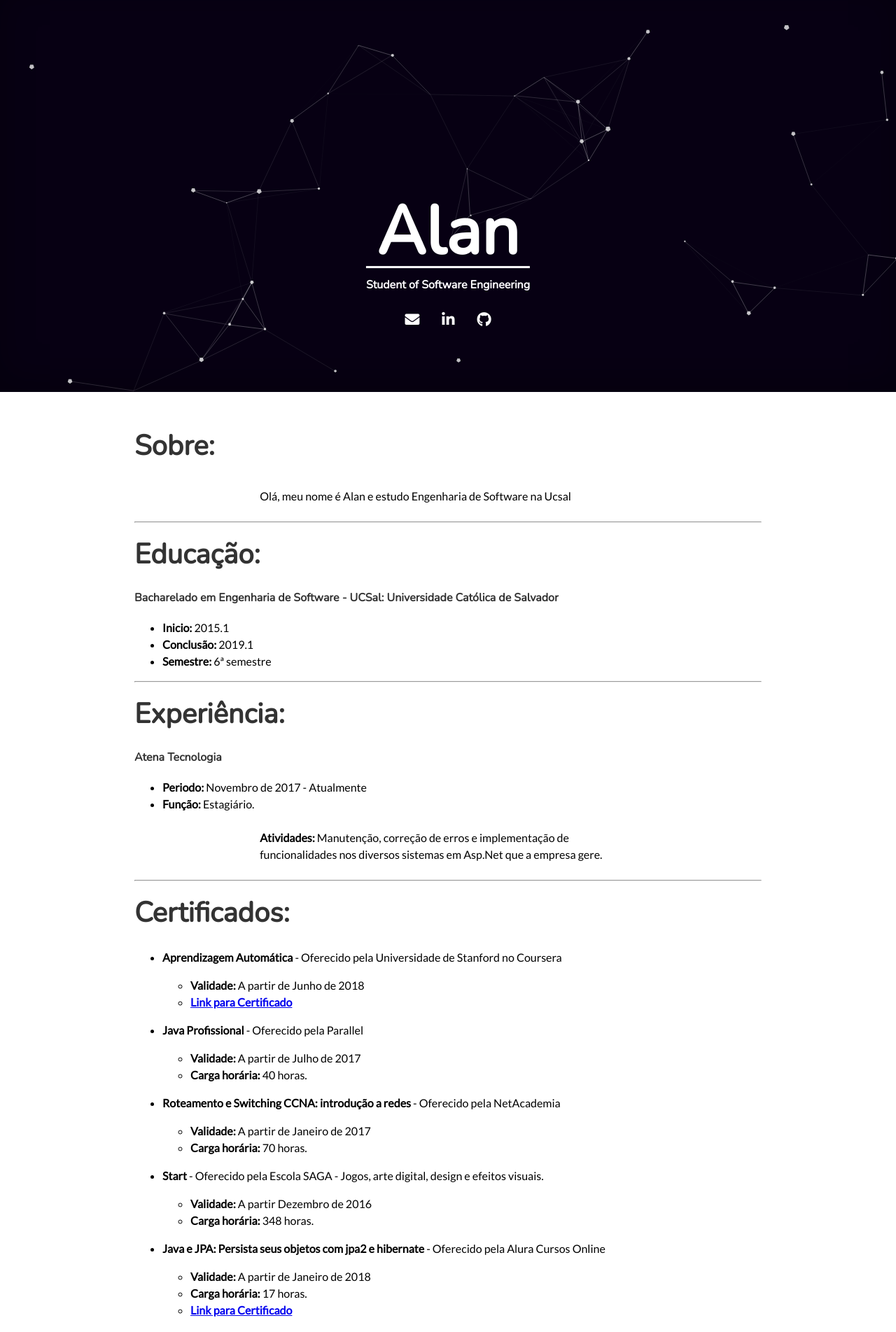
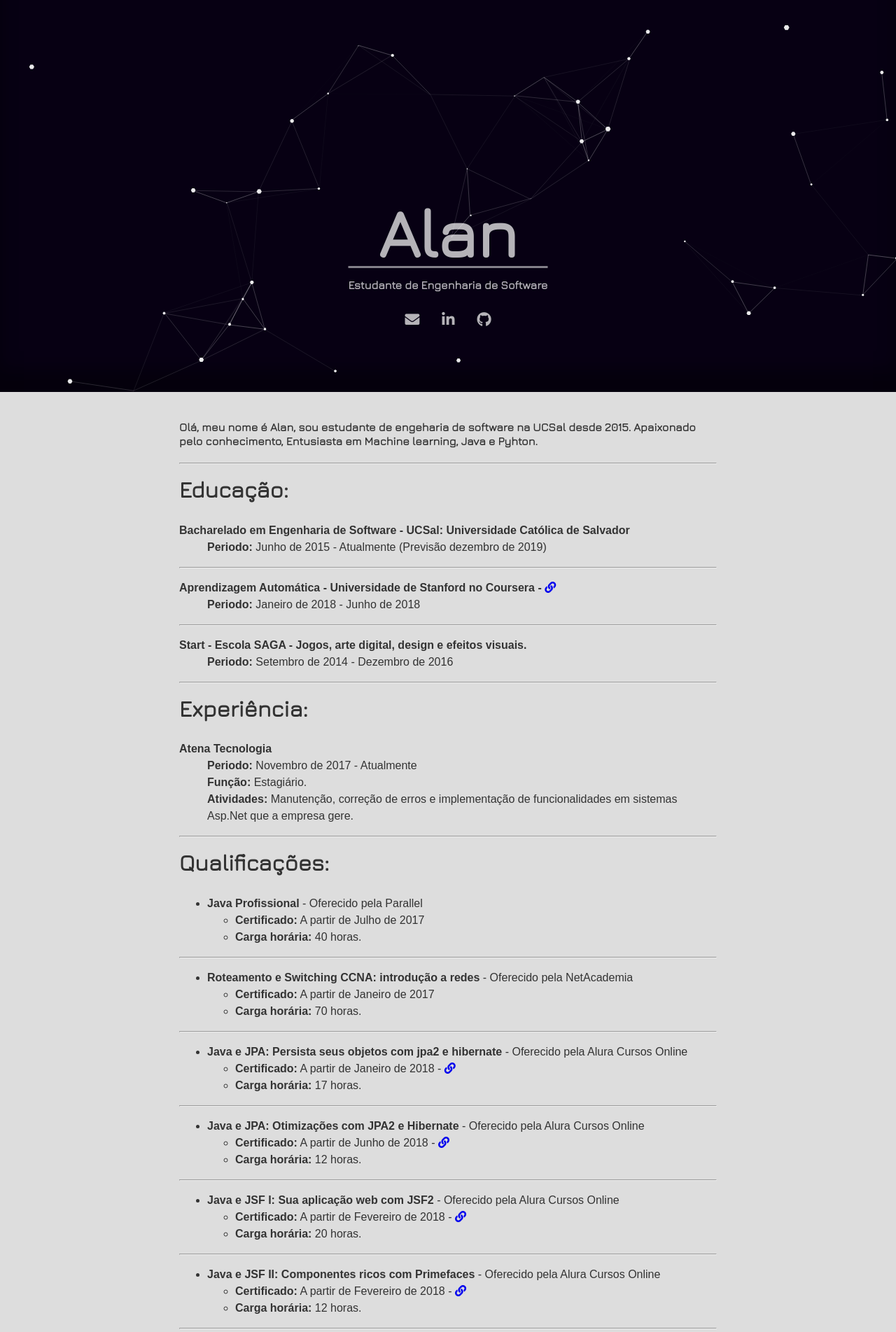
Before and after one commit to alanfgn/alanfgn.github.io, a Jekyll site: the page built from index.md, in a window 1280 px wide. Shown: the top 1903 px of the page at 70% size. Built offline with Jekyll 4.4.1, drawn with Linux system fonts in a browser that asks for light colours; nearby versions of some CDN libraries; some web fonts are replaced; some of the changed text lies outside the part shown.

Commit message:
Mudanças na fonte e conteudo

```diff
--- a/Gemfile
+++ b/Gemfile
@@ -9,9 +9,6 @@ source "https://rubygems.org"
 # This will help ensure the proper Jekyll version is running.
 # Happy Jekylling!
 gem "jekyll", "~> 3.8.3"
-
-# This is the default theme for new Jekyll sites. You may change this to anything you like.
-gem "minima", "~> 2.0"
 
 # If you want to use GitHub Pages, remove the "gem "jekyll"" above and
 # uncomment the line below. To upgrade, run `bundle update github-pages`.
--- a/_config.yml
+++ b/_config.yml
@@ -14,8 +14,7 @@
 # You can create any custom variable you would like, and they will be accessible
 # in the templates via {{ site.myvariable }}.
 
-title: Alan
-subtitle: Student of Software Engineering
+title: Alan Fagundes
 description: >- # this means to ignore newlines until "baseurl:"
   Hey, i'm Alan. I'am a sudent of Software Enginering at UCSal.
 baseurl: "" # the subpath of your site, e.g. /blog
@@ -23,7 +22,7 @@ url: "" # the base hostname & protocol for your site, e.g. http://example.com
 
 nick: alanfgn
 email: alan.souza.fagundes@gmail.com
-twitter: https://twitter.com/alanfgn
+# twitter: https://twitter.com/alanfgn
 github:  https://github.com/alanfgn
 linkedin: https://www.linkedin.com/in/alan-souza-fagundes/
 
--- a/_includes/footer.html
+++ b/_includes/footer.html
@@ -1,6 +1,6 @@
 <div id="footer">
     <p>
-        @{{site.nick}}
+        Feito por Alan ({{site.nick}})
     </p>
 
     <script src="//cdn.jsdelivr.net/particles.js/2.0.0/particles.min.js"></script>
--- a/_includes/head.html
+++ b/_includes/head.html
@@ -1,13 +1,11 @@
 <head>
-
     <title>{{ site.title }}</title>
 
     <meta charset="utf-8">
     <meta name="viewport" content="width=device-width, initial-scale=1">
-    <meta name="description" content="{{ site.description | strip_html | strip_newlines}}">
 
     <link rel="stylesheet" href="{{ " /assets/css/main.css " | prepend: site.baseurl }}">
     <link rel="stylesheet" href="https://use.fontawesome.com/releases/v5.1.0/css/all.css" integrity="sha384-lKuwvrZot6UHsBSfcMvOkWwlCMgc0TaWr+30HWe3a4ltaBwTZhyTEggF5tJv8tbt"
         crossorigin="anonymous">
-    <link href="https://fonts.googleapis.com/css?family=Lato|Nunito" rel="stylesheet">
+    <link href="https://fonts.googleapis.com/css?family=Jura|Spinnaker" rel="stylesheet">
 </head>
--- a/_includes/header.html
+++ b/_includes/header.html
@@ -2,17 +2,16 @@
   <div class="header">
 
     <div class="title">
-      <h1 >
-        <span>{{site.title}}</span>
+      <h1>
+        <span class="glitch">Alan</span>
       </h1>
     </div>
 
     <div class="subtitle">
-      <h3 >
-        <span>{{site.subtitle}}</span>
+      <h3>
+        <span>Estudante de Engenharia de Software</span>
       </h3>
     </div>
-
 
     <div class="icons">
       <a aria-label="Email" href="{{site.email}}">
--- a/assets/css/main.css
+++ b/assets/css/main.css
@@ -7,18 +7,16 @@ body, html {
   line-height: 1.5;
   padding: 0;
   margin: 0;
-  font-family: 'Lato', sans-serif;
+  font-family: 'Spinnaker', sans-serif;
+  background-color: #ddd;
+  color: #333
 }
 
-article, aside, footer, header, nav, section {
-  display: block
-}
-
-h1, h2, h3, h4, stong {
-  font-family: 'Nunito', sans-serif;
+h1, h2, h3, h4{
+  font-family: 'Jura', sans-serif;
   margin-top: 0.5em;
   line-height: 1.25;
-  color: #333
+
 }
 
 h1 {
@@ -41,34 +39,26 @@ ol, ul {
   padding-left: 40px
 }
 
-figure, ol, p, ul {
-  margin: 1em 0
-}
-
-a img {
-  border: none
-}
-
-sub, sup {
-  line-height: 0
+main{
+  padding: 2rem 20%;
 }
 
 p{
   padding: 0.5rem 20%;
 }
 
-main{
-  padding: 2rem 15%;
-}
-
 @media only screen and (max-width:550px) {
    p {
     padding: 0.5rem 10%;
   }
+
+  main{
+    padding: 1rem 10%;
+  }
 }
 
 #background, footer{
-  background-color: #070013;
+  background-color: rgb(7, 0, 19);
 }
 
 #background {
@@ -79,7 +69,7 @@ main{
   background-size: cover;
   background-attachment: fixed;
   background-repeat: no-repeat;
-  box-shadow: 0 -1rem 50px rgba(0,0,0,0.3)inset;
+  box-shadow: 0 -2rem 25px rgba(0,0,0, 0.4) inset;
 }
 
 #background .particles-js-canvas-el {
@@ -88,11 +78,12 @@ main{
 }
 
 
+
 .header {
   z-index: 1;
   text-align: center;
-  color: #fff;
   position: absolute;
+  color: rgba(255, 255, 255, 0.7);
   top: 40%;
   left: 50%;
   margin: 0 auto;
@@ -101,12 +92,12 @@ main{
 }
 
 .header .title h1{
+  color: inherit;
   font-size: 6rem;
   display: block;
   line-height: 1;
-  color: #fff;
   word-spacing: 2em;
-  border-bottom: 0.2rem solid #fff;
+  border-bottom: 0.2rem solid rgba(255, 255, 255, 0.5);
   margin-bottom: 1rem;
 }
 
@@ -118,10 +109,10 @@ main{
 }
 
 .header .subtitle h3 {
+  color: inherit;
   font-size: 1rem;
   display: block;
   line-height: 1;
-  color: #fff;
   padding-top: 0;
   }
 
@@ -137,9 +128,8 @@ main{
   text-align: center
 }
 
-
 .icons a {
-  color: #fff;
+  color: inherit;
   text-decoration: none;
   font-size: 1.3rem;
   margin: 1rem;
@@ -156,133 +146,6 @@ main{
   }
 }
 
-
-#about {
-  width: 90%;
-  margin: 0 auto;
-  max-width: 960px
-}
-
-@media only screen and (min-width:550px) {
-  #about {
-    width: 80%
-  }
-}
-
-.tech {
-  margin: 10px
-}
-
-.user {
-  text-align: center;
-  font-size: 60px;
-  display: flex;
-  flex-direction: row;
-  flex-wrap: wrap;
-  justify-content: space-between
-}
-
-.user p {
-  font-size: 16px
-}
-
-@media only screen and (min-width:550px) {
-  .user {
-    flex-wrap: nowrap;
-    font-size: 75px
-  }
-}
-
-.user-details {
-  text-align: center;
-  margin: 5px auto
-}
-
-#projects {
-  display: flex;
-  flex-direction: column;
-  justify-content: space-between;
-  width: 90%;
-  max-width: 960px;
-  margin: 0 auto
-}
-
-@media only screen and (min-width:550px) {
-  #projects {
-    width: 80%
-  }
-}
-
-.user-projects {
-  margin: 20px auto
-}
-
-.user-projects img {
-  max-width: 100%;
-  height: auto;
-  border-radius: 5px
-}
-
-.user-projects h5, body {
-  margin: 0
-}
-
-.user-projects li {
-  color: #1a222c;
-  font-size: 1.1rem
-}
-
-.user-projects p {
-  margin-right: 5px
-}
-
-@media only screen and (min-width:550px) {
-  .contents {
-    margin-left: 0;
-    width: 48%
-  }
-  .contents-right {
-    margin-top: -5%
-  }
-  .contents-right, .images-right {
-    float: right;
-    width: 48%
-  }
-  .images-right img {
-    float: right
-  }
-  .images-left {
-    float: left;
-    width: 48%
-  }
-  .images-left img {
-    float: left
-  }
-}
-
-.project-link {
-  display: block;
-  width: 100px;
-  margin: 10px 0;
-  padding: 5px;
-  color: #1a222c;
-  background-color: transparent;
-  border: 1px solid #1a222c;
-  border-radius: 10px;
-  text-align: center;
-  outline: none;
-  text-decoration: none;
-  cursor: pointer;
-  transition: color .3s ease-out, background-color .3s ease-out, border-color .3s ease-out
-}
-
-.project-link:active, .project-link:hover {
-  background-color: #54516a;
-  border-color: #54516a;
-  color: #fff;
-  transition: color .3s ease-in, background-color .3s ease-in, border-color .3s ease-in
-}
-
 #footer {
   width:  100%;
   height: 5rem;
@@ -295,7 +158,6 @@ main{
 #footer p{
   width:  100%;
   text-align: center;
-  bottom: 1rem;
   position:  absolute;
   margin: 0;
 }
--- a/assets/js/script.js
+++ b/assets/js/script.js
@@ -20,7 +20,7 @@ document.addEventListener("DOMContentLoaded", function () {
           "color": "#000000"
         },
         "polygon": {
-          "nb_sides": 5
+          "nb_sides": 6
         },
         "image": {
           "src": "img/github.svg",
@@ -29,7 +29,7 @@ document.addEventListener("DOMContentLoaded", function () {
         }
       },
       "opacity": {
-        "value": 0.5,
+        "value": 0.7,
         "random": false,
         "anim": {
           "enable": false,
@@ -133,7 +133,7 @@ document.addEventListener("DOMContentLoaded", function () {
           "color": "#000000"
         },
         "polygon": {
-          "nb_sides": 5
+          "nb_sides": 6
         },
         "image": {
           "src": "img/github.svg",
@@ -142,7 +142,7 @@ document.addEventListener("DOMContentLoaded", function () {
         }
       },
       "opacity": {
-        "value": 0.5,
+        "value": 0.7,
         "random": false,
         "anim": {
           "enable": false,
--- a/index.md
+++ b/index.md
@@ -4,85 +4,86 @@ layout: home
 
 {::options auto_ids="false" /}
 
-
-Sobre:
-=====
-
-Olá, meu nome é Alan e estudo Engenharia de Software na Ucsal
+#### Olá, meu nome é Alan, sou estudante de engeharia de software na UCSal desde 2015. Apaixonado pelo conhecimento, Entusiasta em Machine learning, Java e Pyhton.
 
 ***
 
 Educação:
-=======
+---
 
-#### Bacharelado em Engenharia de Software  - UCSal:  Universidade Católica de Salvador
-* **Inicio:** 2015.1
-* **Conclusão:**  2019.1
-* **Semestre:** 6ª semestre
+**Bacharelado em Engenharia de Software - UCSal: Universidade Católica de Salvador**
+:   **Periodo:**  Junho de 2015 - Atualmente (Previsão dezembro de 2019)
+
+---
+
+**Aprendizagem Automática - Universidade de Stanford no Coursera - [<i class="fas fa-link"></i>](https://www.coursera.org/account/accomplishments/verify/269GDDT22GM9){: target="_blank"}**
+:   **Periodo:** Janeiro de 2018 - Junho de 2018
+
+---
+
+**Start - Escola SAGA - Jogos, arte digital, design e efeitos visuais.**
+:   **Periodo:**  Setembro de 2014 - Dezembro de 2016
 
 ***
 
+Experiência:
+---
 
-Experiência:
-====
-
-#### Atena Tecnologia
-* **Periodo:** Novembro de 2017 - Atualmente
-* **Função:** Estagiário.
-
-**Atividades:** Manutenção, correção de erros e implementação de funcionalidades nos diversos sistemas em Asp.Net que a empresa gere.
+**Atena Tecnologia**
+:   **Periodo:** Novembro de 2017 - Atualmente
+:   **Função:** Estagiário.
+:   **Atividades:** Manutenção, correção de erros e implementação de funcionalidades em sistemas Asp.Net que a empresa gere.
 
 ***
 
-Certificados:
-====
-
-* **Aprendizagem Automática** -  Oferecido pela Universidade de Stanford no Coursera
-    * **Validade:** A partir de Junho de 2018
-    * [**Link para Certificado**](https://www.coursera.org/account/accomplishments/verify/269GDDT22GM9)
+Qualificações:
+---
 
 * **Java Profissional** - Oferecido pela Parallel
-    * **Validade:** A partir de Julho de 2017
+    * **Certificado:** A partir de Julho de 2017
     * **Carga horária:** 40 horas.
 
+---
+
 * **Roteamento e Switching CCNA: introdução a redes** - Oferecido pela NetAcademia
-    * **Validade:** A partir de Janeiro de 2017
+    * **Certificado:** A partir de Janeiro de 2017
     * **Carga horária:** 70 horas.
 
-* **Start** - Oferecido pela Escola SAGA - Jogos, arte digital, design e efeitos visuais.
-    * **Validade:** A partir Dezembro de 2016
-    * **Carga horária:** 348 horas.
+---
 
 * **Java e JPA: Persista seus objetos com jpa2 e hibernate**  - Oferecido pela Alura Cursos Online
-    * **Validade:**  A partir de Janeiro de 2018
+    * **Certificado:**  A partir de Janeiro de 2018 - [<i class="fas fa-link"></i>](https://cursos.alura.com.br/certificate/f3da5110-38e8-4b40-97f9-95e6e8cd36ca){: target="_blank"}
     * **Carga horária:** 17 horas.
-    * [**Link para Certificado**](https://cursos.alura.com.br/certificate/f3da5110-38e8-4b40-97f9-95e6e8cd36ca)
+
+---
 
 * **Java e JPA: Otimizações com JPA2 e Hibernate**  - Oferecido pela Alura Cursos Online
-    * **Validade:**  A partir de Junho de 2018
+    * **Certificado:**  A partir de Junho de 2018 - [<i class="fas fa-link"></i>](https://cursos.alura.com.br/certificate/7acc8fb8-8032-47b6-a374-b225d9943de5){: target="_blank"}
     * **Carga horária:** 12 horas.
-    * [**Link para Certificado**](https://cursos.alura.com.br/certificate/7acc8fb8-8032-47b6-a374-b225d9943de5)
+
+---
 
 * **Java e JSF I: Sua aplicação web com JSF2** - Oferecido pela Alura Cursos Online
-    * **Validade:** A partir de Fevereiro de 2018
+    * **Certificado:** A partir de Fevereiro de 2018 - [<i class="fas fa-link"></i>](https://cursos.alura.com.br/certificate/b6df3567-1104-45c3-9388-aefa85c8df20){: target="_blank"}
     * **Carga horária:** 20 horas.
-    * [**Link para Certificado**](https://cursos.alura.com.br/certificate/b6df3567-1104-45c3-9388-aefa85c8df20)
 
-* **Java e JSF II: Componentes ricos com Primefaces**  - Oferecido pela Alura Cursos Online
-    * **Validade:** A partir de Fevereiro de 2018
+---
+
+* **Java e JSF II: Componentes ricos com Primefaces** - Oferecido pela Alura Cursos Online
+    * **Certificado:** A partir de Fevereiro de 2018 - [<i class="fas fa-link"></i>](https://cursos.alura.com.br/certificate/0486bc45-e25f-4ac9-aaf8-0c2f54712ea8){: target="_blank"}
     * **Carga horária:** 12 horas.
-    * [**Link para Certificado**](https://cursos.alura.com.br/certificate/0486bc45-e25f-4ac9-aaf8-0c2f54712ea8)
 
-* **VRaptor4: Alta produtividade com aplicações web em java**  - Oferecido pela Alura Cursos Online
-    * **Validade:** A partir de Janeiro de 2018
+---
+
+* **VRaptor4: Alta produtividade com aplicações web em java** - Oferecido pela Alura Cursos Online
+    * **Certificado:** A partir de Janeiro de 2018 - [<i class="fas fa-link"></i>](https://cursos.alura.com.br/certificate/201a1cb2-bcf8-442b-ba97-8cb62ebbc8ab){: target="_blank"}
     * **Carga horária:** 18 horas.
-    * [**Link para Certificado**](https://cursos.alura.com.br/certificate/201a1cb2-bcf8-442b-ba97-8cb62ebbc8ab)
 
 
 ***
 
 Tecnologias
-====
+---
 
 * Conhecimento nas linguagens **Java**, **JavaScript**, **Python**, **C#** e **PHP**.
 * Desenvolvimento back-end em Java utilizando JPA, JSP, JSTL, Servlets, Spring MVC e JSF
@@ -90,26 +91,27 @@ Tecnologias
 * Desenvolvimento e manutenção de sistemas .Net com WebForms e Fluent NHibernate.
 * Desenvolvimento back-end em PHP utilizando PDO.
 * Utilização dos Bancos de Dados: **Mysql**, **PostGreSQL**, **MSSQL**, **HSQLDB** e **Oracle Database**.
-* Versionamento de código com Git usando como repositório remoto Github e Gitlab.
-* Entendimento dos conceitos: Programação Orientada a Objetos e MVC.
-* Elaboração e planejamento da Documentação de Projetos.
+* Versionamento de código com **Git** e **Team Foundation**.
+* Entendimento dos conceitos: Programação Orientada a Objetos e MVC
+* Entendimento dos padrões GRASP e GOF.
 * Experiencia com sistemas Linux(**Ubuntu** e **Debian**) e Windows(**7** e **10**).
 * C e C++ básicos.
 * **Adobe Photoshop** e **Adobe Illustrator**.
 
 ***
 
-Projetos para estudo
-===
+Projetos
+---
 
 ---
-#### [Softeventos](https://github.com/alanfgn/SoftEventos)
-Software feito como estudo para Servlets, Maven, Hibernate, JQuery, CSS, JSTL e Selenium.
+**SoftEventos [<i class="fas fa-link"></i>](https://github.com/alanfgn/SoftEventos)**
+:   Software feito como estudo para Servlets, Maven, Hibernate, JQuery, CSS, JSTL e Selenium.
 
 ---
-#### [ScreenSaveFx](https://github.com/alanfgn/ScreenSaveFX)
-Software feito como estudo para Sockets, Threads, Javadoc e JavaFx.
+
+**ScreenSaveFx [<i class="fas fa-link"></i>](https://github.com/alanfgn/ScreenSaveFX)**
+:   Software feito como estudo para Sockets, Threads, Javadoc e JavaFx.
 
 ---
-#### [Bolet-os](https://github.com/alanfgn/bolet-os)
-Software feito como estudo para Spring MVC, Spring ORM e Hibernate e o conceito de Web-services
+**Bolet-os [<i class="fas fa-link"></i>](https://github.com/alanfgn/bolet-os)**
+:   Software feito como estudo para Spring MVC, Spring ORM e Hibernate e o conceito de Web-services
```
